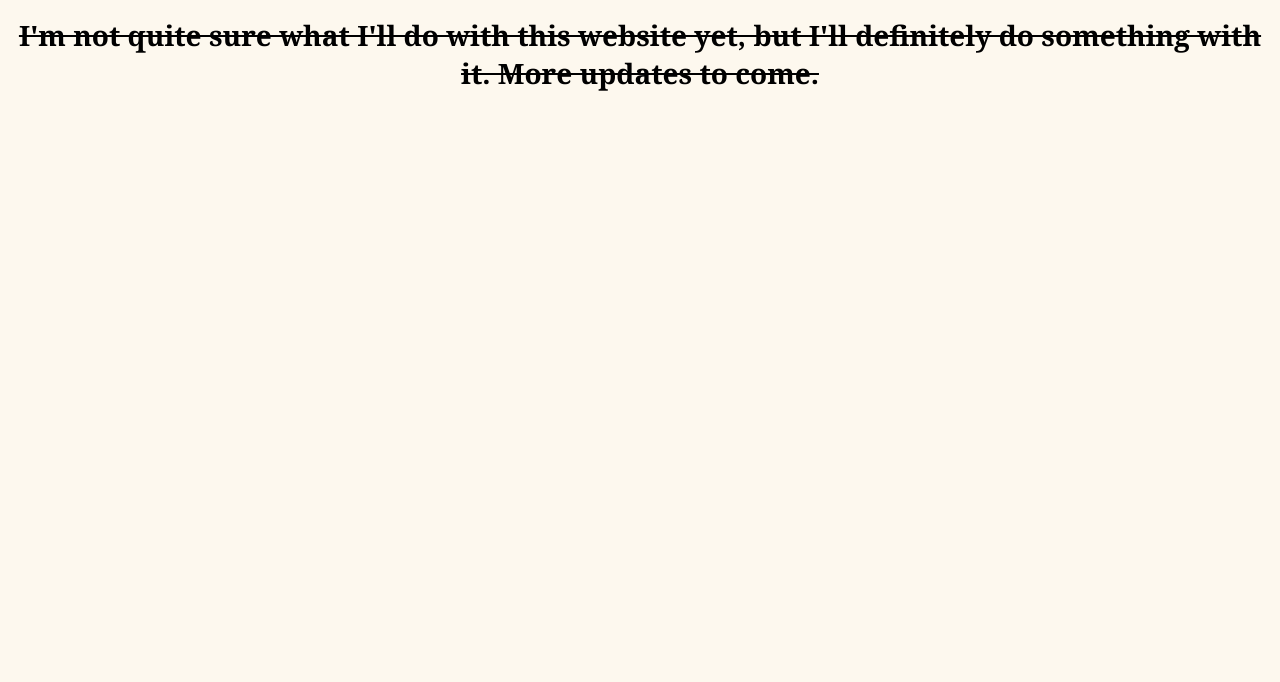
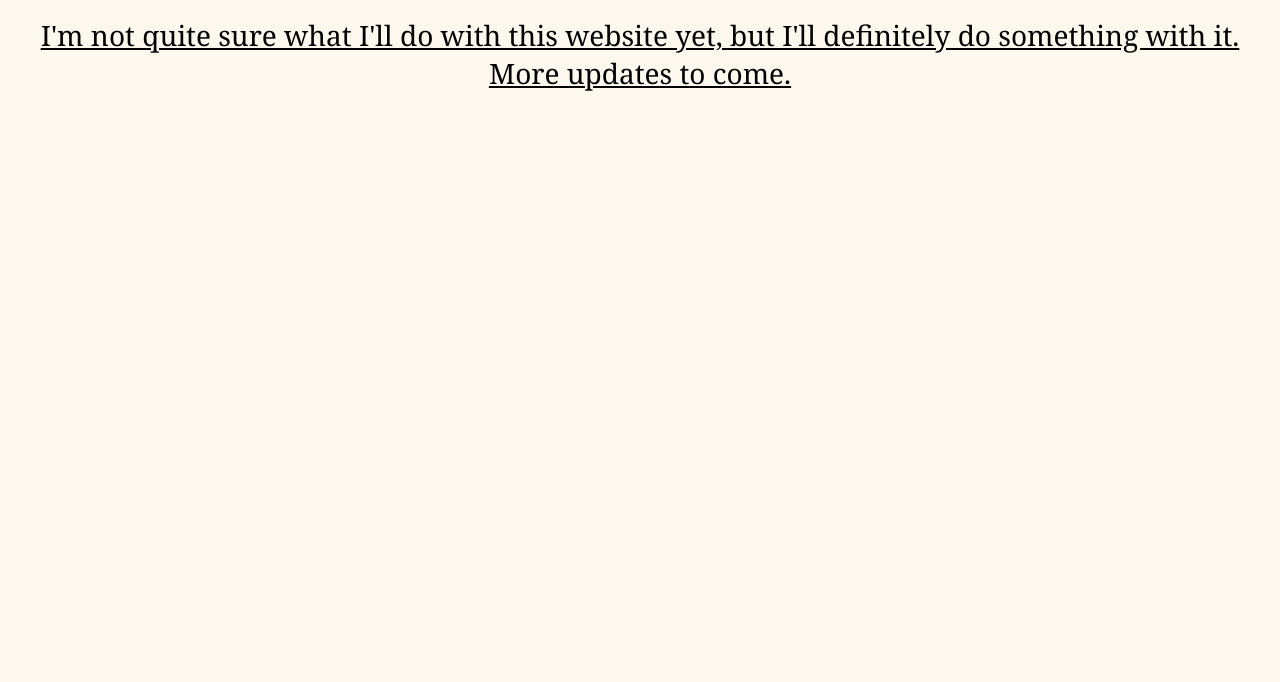
Before and after one commit to justinbronze/justinbronze.github.io, a plain HTML site: page index.html in a window 1280 px wide. Shown: the part 118-800 px from the top of the page. Drawn offline with Linux system fonts and the light colour scheme.

Commit message:
Text Dec Testing 2

```diff
--- a/index.html
+++ b/index.html
@@ -7,7 +7,7 @@
     </head>
     <body>
       <h1>Hello World!</h1>
-      <h2>I'm not quite sure what I'll do with this website yet,
-        but I'll definitely do something with it. More updates to come.</h2>
+      <p>I'm not quite sure what I'll do with this website yet,
+        but I'll definitely do something with it. More updates to come.</p>
     </body>
   </html>
--- a/style.css
+++ b/style.css
@@ -6,9 +6,9 @@ text-align: center;
 font-size: 48px;
 font-family: "Indie Flower";
 }
-h2 {
+p {
 text-align: center;
 font-size: 28px;
-text-decoration: line-through;
-font-family: "Cambria", "Times New Roman", serif;
+text-decoration: underline;
+font-family: "Cambria";
 }
```
